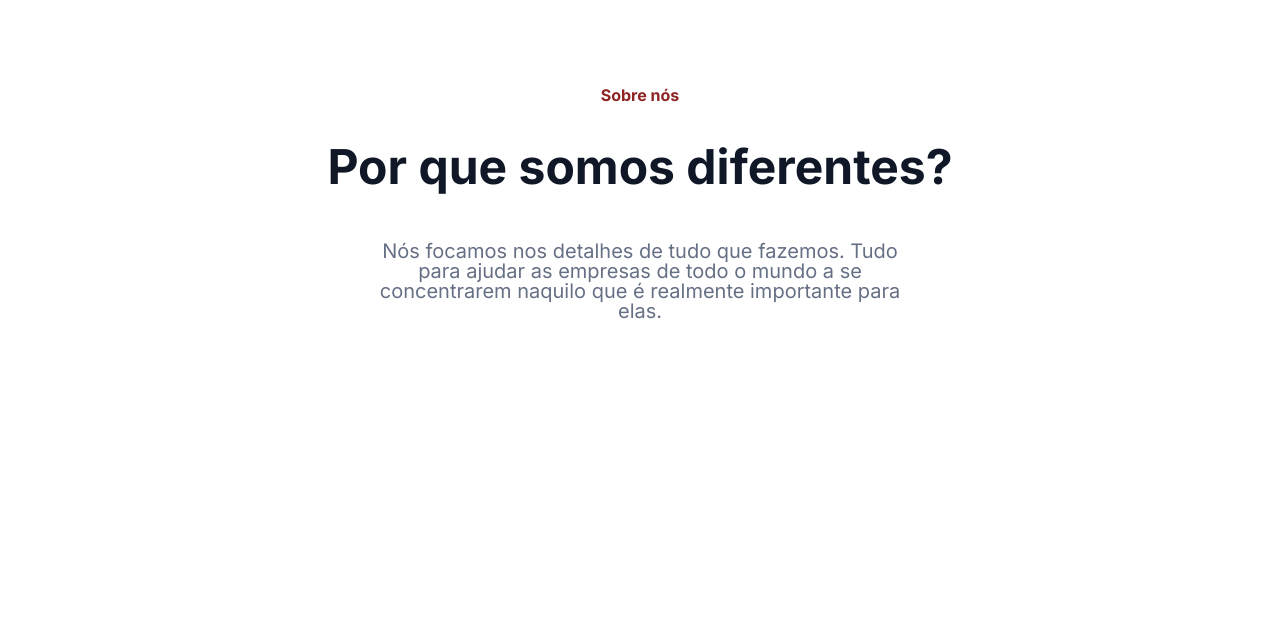
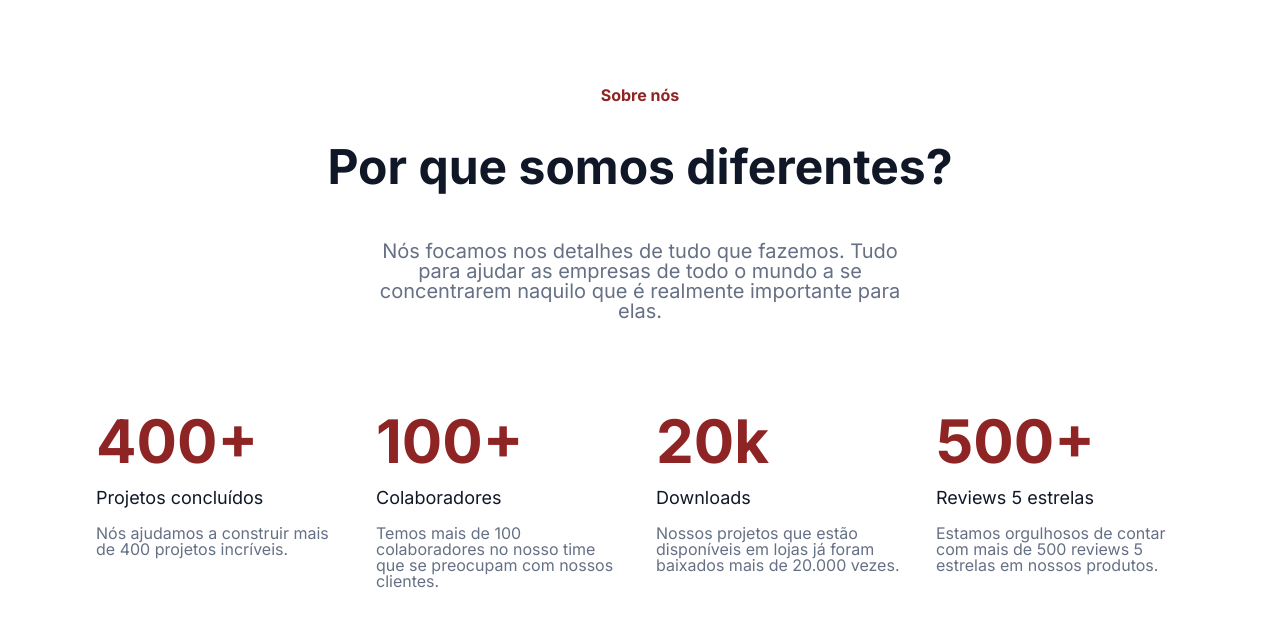
Before and after one commit to santanafx/7-days-of-code, a plain HTML site: page index.html in a window 1280 px wide. Shown: the part 68-694 px from the top of the page. Drawn offline with Linux system fonts and the light colour scheme.

Commit message:
Criado uma nova section com nome cartao

```diff
--- /dev/null
+++ b/css/cartao.css
@@ -0,0 +1,29 @@
+.cartoes {
+  display: flex;
+  margin: 0em 5em;
+  justify-content: space-between;
+}
+
+.cartao__item {
+  width: 25%;
+  padding: 0 1em;
+}
+
+.cartao__primeiraLinha {
+  font-size: 60px;
+  color: var(--vermelho);
+  font-weight: 600;
+}
+
+.cartao__segundaLinha {
+  font-size: 18px;
+  font-weight: 500;
+  color: var(--azul-escuro);
+  margin: 1em 0;
+}
+
+.cartao__terceiraLinha {
+  font-size: 16px;
+  font-weight: 400;
+  color: var(--cinza-cabecalho);
+}
--- a/index.html
+++ b/index.html
@@ -38,6 +38,34 @@
             naquilo que é realmente importante para elas.</p>
     </section>
 
+    <section class="cartoes">
+        <div class="cartao__item">
+            <p class="cartao__primeiraLinha">400+</p>
+            <p class="cartao__segundaLinha">Projetos concluídos</p>
+            <p class="cartao__terceiraLinha">Nós ajudamos a construir mais de 400 projetos incríveis.</p>
+        </div>
+
+        <div class="cartao__item">
+            <p class="cartao__primeiraLinha">100+</p>
+            <p class="cartao__segundaLinha">Colaboradores</p>
+            <p class="cartao__terceiraLinha">Temos mais de 100 colaboradores no nosso time que se preocupam com nossos
+                clientes.</p>
+        </div>
+
+        <div class="cartao__item">
+            <p class="cartao__primeiraLinha">20k</p>
+            <p class="cartao__segundaLinha">Downloads</p>
+            <p class="cartao__terceiraLinha">Nossos projetos que estão disponíveis em lojas já foram baixados mais de
+                20.000 vezes.</p>
+        </div>
+
+        <div class="cartao__item">
+            <p class="cartao__primeiraLinha">500+</p>
+            <p class="cartao__segundaLinha">Reviews 5 estrelas</p>
+            <p class="cartao__terceiraLinha">Estamos orgulhosos de contar com mais de 500 reviews 5 estrelas em nossos
+                produtos.</p>
+        </div>
+    </section>
 </body>
 
 </html>
--- a/style.css
+++ b/style.css
@@ -1,6 +1,7 @@
 @import url(./css/cabecalho.css);
 @import url("https://fonts.googleapis.com/css2?family=Inter:wght@400;700&family=Josefin+Sans:wght@400;700&family=Kanit&family=Nanum+Gothic:wght@700&family=Poppins:wght@300;400;500;700&display=swap");
 @import url(./css/banner.css);
+@import url(./css/cartao.css);
 
 :root {
   --branco: #ffffff;
```
